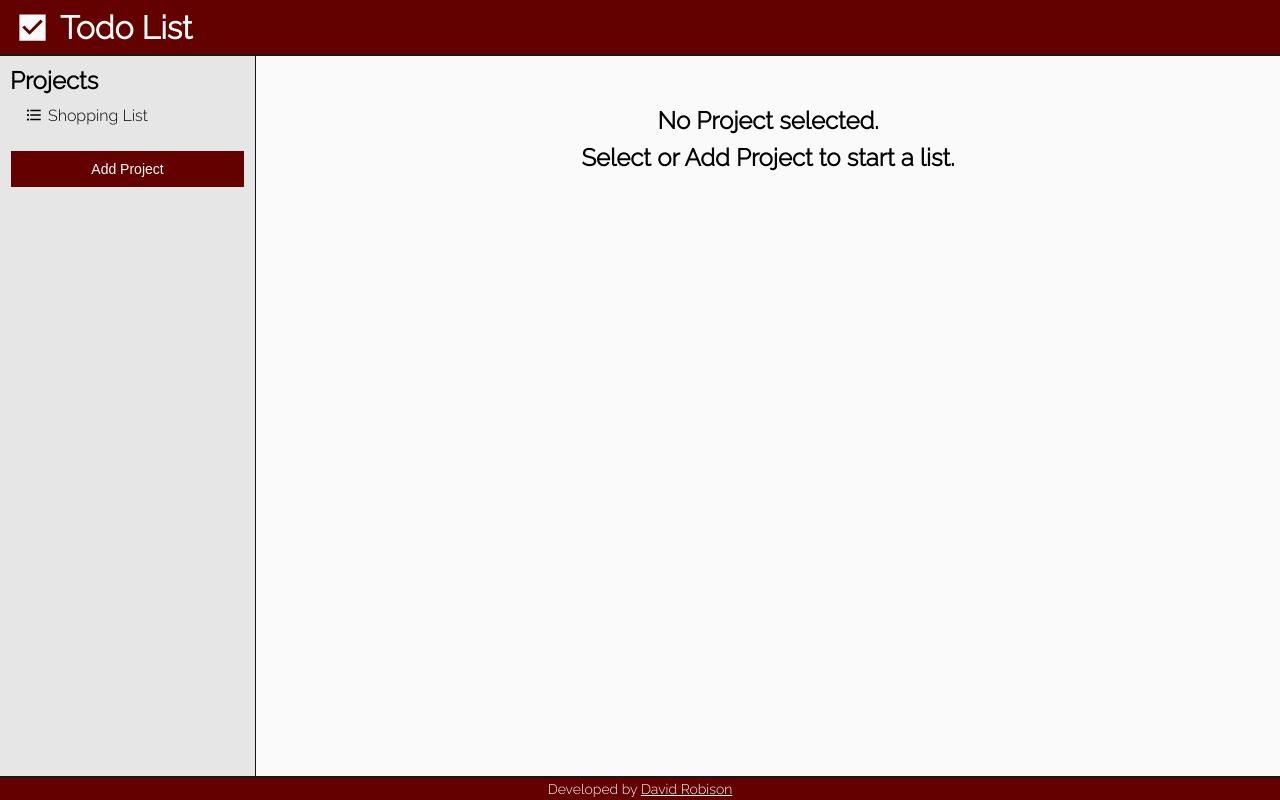
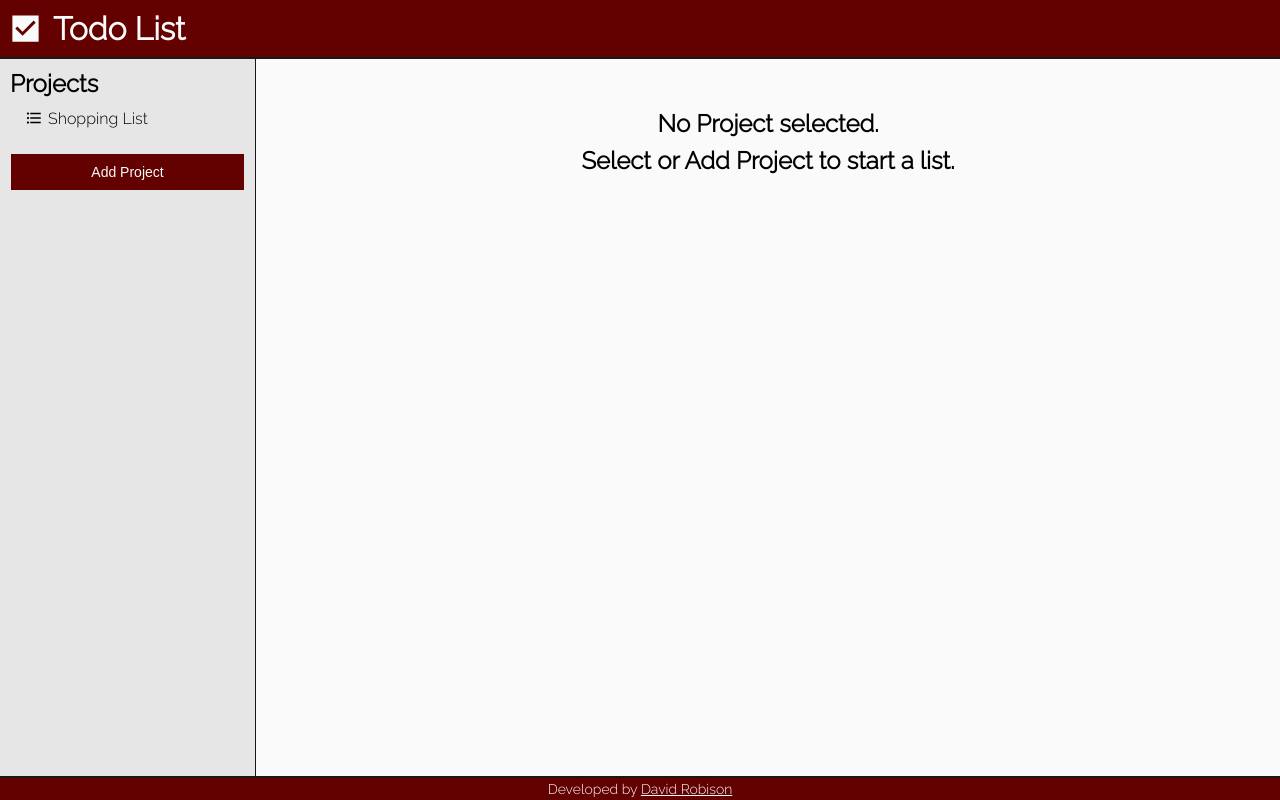
Before and after one commit to robisonwebdev/todo-react, a React (Create React App) app: page / in a window 1280 px wide. Built offline with nearby package versions, Linux system fonts and the light colour scheme.

Commit message:
Removed padding-left. Setup padding. Changed height to auto.

```diff
--- a/src/styles/Header/Header.css
+++ b/src/styles/Header/Header.css
@@ -8,8 +8,8 @@ header {
     background-color: var(--red);
     border-bottom: 2px solid var(--black);
     color: var(--white);
-    padding-left: 15px;
+    padding: 10px 0 10px 8px;
 
-    height: 7%;
+    height: auto;
     width: 100%;
 }
```
